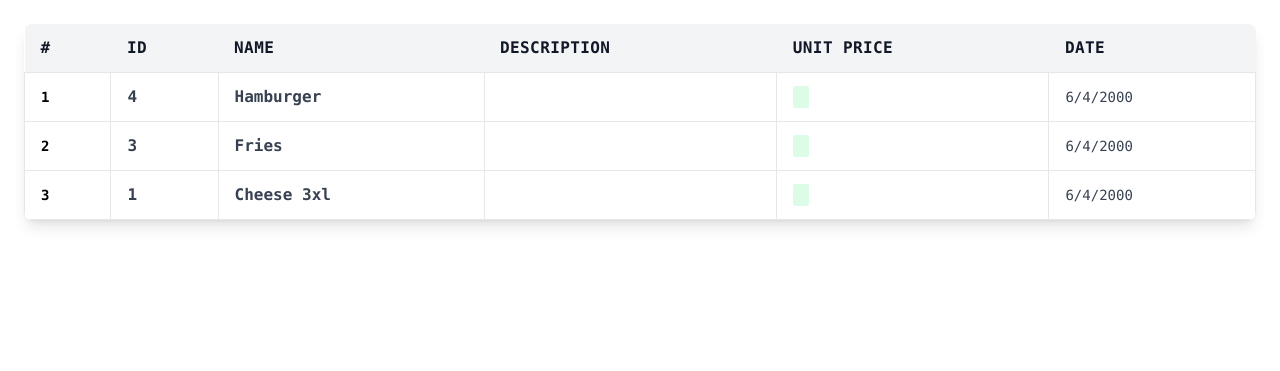
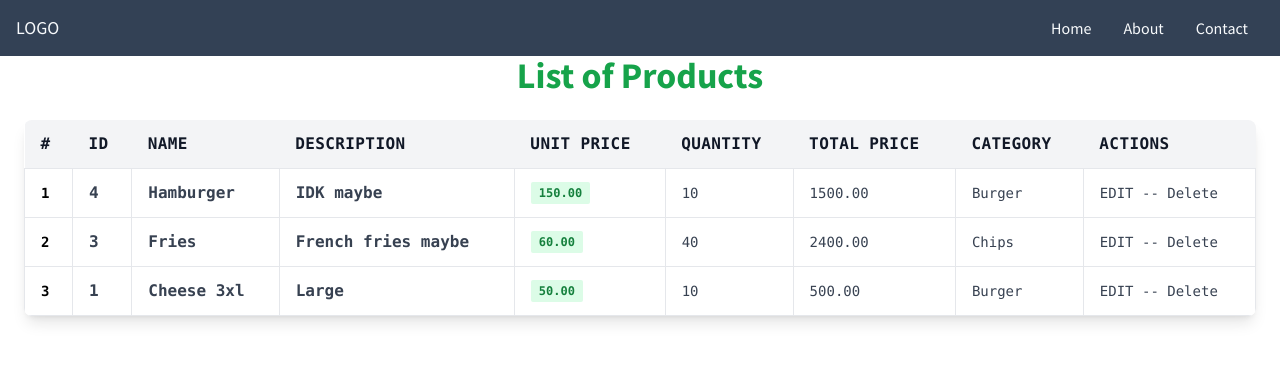
Before and after one commit to takinur/django-chained-eh, a Django app: page /shopapp/list in a window 1280 px wide. Shown: the top 371 px of the page. Run offline with Django 4.2, Linux system fonts and the light colour scheme; data comes from the database, SQL or seed files in the repository; both versions use the stored data as it was after the commit; some libraries are stand-ins or nearby versions.

Commit message:
Restructure data tables

```diff
--- a/myApp/templates/ShopApp/listProduct.html
+++ b/myApp/templates/ShopApp/listProduct.html
@@ -1,25 +1,10 @@
-<!DOCTYPE html>
-<html lang="en">
-  <head>
-    <meta charset="UTF-8" />
-    <meta name="viewport" content="width=device-width, initial-scale=1.0" />
-    <meta http-equiv="X-UA-Compatible" content="ie=edge" />
-    <title>Django APP with Tailwind</title>
-    <meta name="description" content="" />
-    <meta name="keywords" content="" />
-    <script src="https://cdn.tailwindcss.com"></script>
+{% extends 'base.html' %}
 
-    <link
-      href="https://fonts.googleapis.com/css?family=Source+Sans+Pro:400,700"
-      rel="stylesheet"
-    />
-  </head>
-
-  <body
-    class="leading-normal tracking-normal text-gray-900"
-    style="font-family: 'Source Sans Pro', sans-serif"
-  >
+{% block content %}
     <div class="w-full">
+      <h1 class="text-center font-extrabold text-4xl text-green-600">
+        List of Products
+      </h1>
       <!-- component -->
       <section class="container mx-auto p-6 font-mono">
         <div class="w-full mb-8 overflow-hidden rounded-lg shadow-lg">
@@ -34,7 +19,10 @@
                   <th class="px-4 py-3">Name</th>
                   <th class="px-4 py-3">Description</th>
                   <th class="px-4 py-3">Unit Price</th>
-                  <th class="px-4 py-3">Date</th>
+                  <th class="px-4 py-3">Quantity</th>
+                  <th class="px-4 py-3">Total Price</th>
+                  <th class="px-4 py-3">Category</th>
+                  <th class="px-4 py-3">Actions</th>
                 </tr>
               </thead>
               <tbody class="bg-white">
@@ -47,15 +35,18 @@
                   </td>
                   <td class="px-4 py-3 text-ms font-semibold border">{{ prod.id }}</td>
                   <td class="px-4 py-3 text-ms font-semibold border">{{ prod.product_name|title }}</td>
-                  <td class="px-4 py-3 text-ms font-semibold border">{{ prod.description }}</td>
+                  <td class="px-4 py-3 text-ms font-semibold border">{{ prod.details }}</td>
                   <td class="px-4 py-3 text-xs border">
                     <span
                       class="px-2 py-1 font-semibold leading-tight text-green-700 bg-green-100 rounded-sm"
                     >
-                      {{ prod.unitprice }}
+                      {{ prod.unit_price }}
                     </span>
                   </td>
-                  <td class="px-4 py-3 text-sm border">6/4/2000</td>
+                  <td class="px-4 py-3 text-sm border">{{ prod.quantity }}</td>
+                  <td class="px-4 py-3 text-sm border">{{ prod.total_price }}</td>
+                  <td class="px-4 py-3 text-sm border">{{ prod.category.category_name }}</td>
+                  <td class="px-4 py-3 text-sm border">EDIT -- Delete</td>
                 </tr>
                 {% endfor %}
               </tbody>
@@ -64,5 +55,4 @@
         </div>
       </section>
     </div>
-  </body>
-</html>
+{% endblock content %}
--- /dev/null
+++ b/myApp/templates/base.html
@@ -0,0 +1,77 @@
+<!DOCTYPE html>
+<html lang="en">
+  <head>
+    <meta charset="UTF-8" />
+    <meta name="viewport" content="width=device-width, initial-scale=1.0" />
+    <meta http-equiv="X-UA-Compatible" content="ie=edge" />
+    <title>Django APP with Tailwind</title>
+    <meta name="description" content="" />
+    <meta name="keywords" content="" />
+    <script src="https://cdn.tailwindcss.com"></script>
+
+    <link
+      href="https://fonts.googleapis.com/css?family=Source+Sans+Pro:400,700"
+      rel="stylesheet"
+    />
+  </head>
+
+  <body
+    class="leading-normal tracking-normal text-gray-900"
+    style="font-family: 'Source Sans Pro', sans-serif"
+  >
+    <div class="wrapper">
+      <header class="nav">
+        <nav
+          class="flex flex-wrap items-center justify-between w-full py-4 md:py-0 px-4 text-lg text-slate-50 bg-slate-700"
+        >
+          <div>
+            <a href="#"> LOGO </a>
+          </div>
+
+          <svg
+            xmlns="http://www.w3.org/2000/svg"
+            id="menu-button"
+            class="h-6 w-6 cursor-pointer md:hidden block"
+            fill="none"
+            viewBox="0 0 24 24"
+            stroke="currentColor"
+          >
+            <path
+              stroke-linecap="round"
+              stroke-linejoin="round"
+              stroke-width="2"
+              d="M4 6h16M4 12h16M4 18h16"
+            />
+          </svg>
+
+          <div
+            class="hidden w-full md:flex md:items-center md:w-auto"
+            id="menu"
+          >
+            <ul
+              class="pt-4 text-base text-slate-50 md:flex md:justify-between md:pt-0"
+            >
+              <li>
+                <a href="#" class="md:p-4 py-2 block hover:text-purple-400"
+                  >Home</a
+                >
+              </li>
+              <li>
+                <a href="#" class="md:p-4 py-2 block hover:text-purple-400"
+                  >About</a
+                >
+              </li>
+              <li>
+                <a href="#" class="md:p-4 py-2 block hover:text-purple-400"
+                  >Contact</a
+                >
+              </li>
+            </ul>
+          </div>
+        </nav>
+      </header>
+
+      <div class="content">{% block content %} {% endblock content %}</div>
+    </div>
+  </body>
+</html>
```
Also changed, not shown: db.sqlite3, media/photos/products/OCTAE.png (added), media/photos/products/web.jpg (added).
